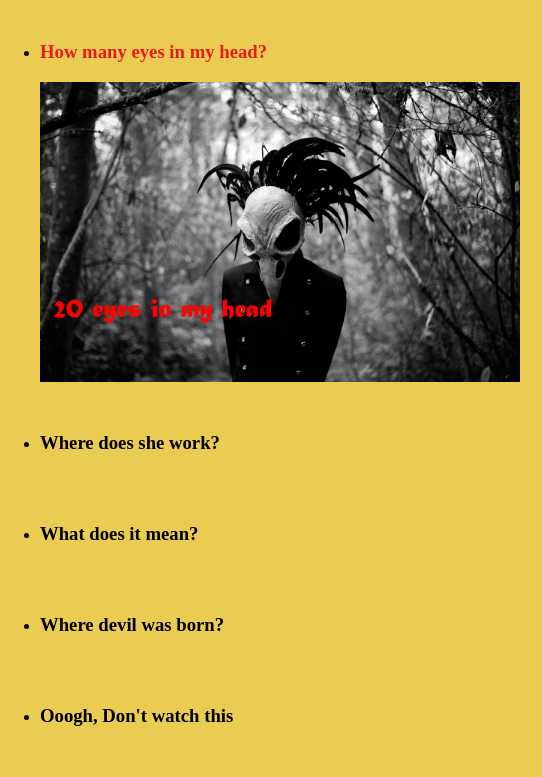
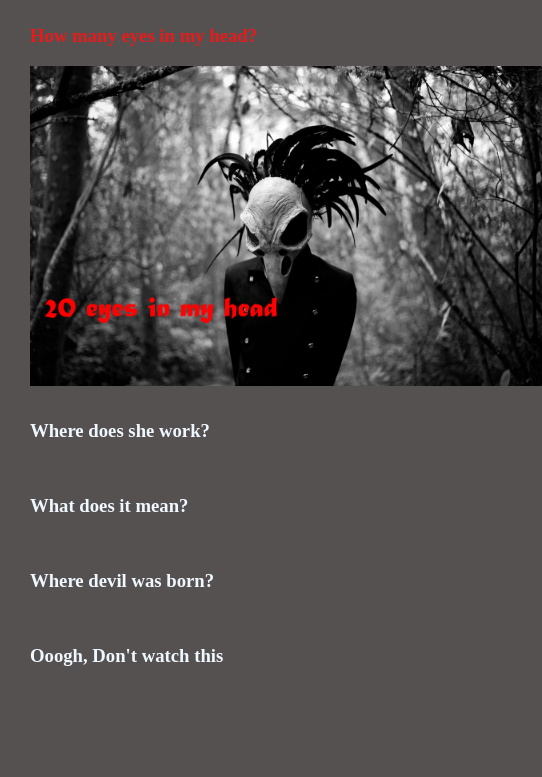
Before and after one commit to EugeneDubrova777/cssBayan, a plain HTML site: page cssBayan/index.html in a window 390 px wide. Shown: the part 73-850 px from the top of the page, 542 px wide, since content can reach past the window. Drawn offline with Linux system fonts and the light colour scheme; grey boxes are pictures that could not be loaded.

Commit message:
feat: add adaptive Sunday, March 12, 2023, 17:36:19

```diff
--- a/cssBayan/css/style.css
+++ b/cssBayan/css/style.css
@@ -1,10 +1,10 @@
 body {
-  background-color: #eacc53;
+  background-color: #565151;
 
 }
 
 .wrapper {
-  max-width: 800px;
+  max-width: 60%;
   margin: 0 auto;
 }
 
@@ -12,13 +12,21 @@ body {
   width: 100%;
 }
 
+h1 {
+  color: #e91a1a;
+}
+
 .accordion__list {
+  color: #f0f8ff;
+  list-style-type: none;
+  padding-left: 0;
   cursor: pointer;
+  transition: 1s;
 }
 
 .accordion__item {
   cursor: pointer;
-  padding: 1em 0;
+  margin: 1em auto;
 }
 
 .accordion__title {
@@ -38,8 +46,9 @@ body {
 
 .icon {
   display: inline-block;
-  width: 20px;
-  height: 20px;
+  width: 2em;
+  height: 2em;
+  margin-top: 1.2em;
   background: url('../assets/Plus_icon-icons.com_71848.svg') no-repeat;
   cursor: pointer;
   visibility: hidden;
@@ -51,6 +60,7 @@ body {
 
 .accordion__list:hover {
   color: #e91a1a;
+  transition: 1s;
 }
 
 .accordion__list:hover .icon {
@@ -58,11 +68,11 @@ body {
 }
 
 .accordion__item:hover .accordion__img {
-  height: 300px;
+  height: 20em;
 }
 
 label input[type="radio"]:checked +.accordion__title + .accordion__img {
-  height: 300px;
+  height: 20em;
 }
 
 .accordion__item input[type="radio"]:checked + .accordion__title .icon {
@@ -72,3 +82,16 @@ label input[type="radio"]:checked +.accordion__title + .accordion__img {
 .accordion__item input[type="radio"]:checked + .accordion__title {
   color: #e91a1a;
 }
+
+
+@media (max-width: 1024px) {
+  .wrapper {
+    max-width: 668px;
+  }
+}
+
+@media (max-width: 480px) {
+  .wrapper {
+    max-width: 330px;
+  }
+}
```
